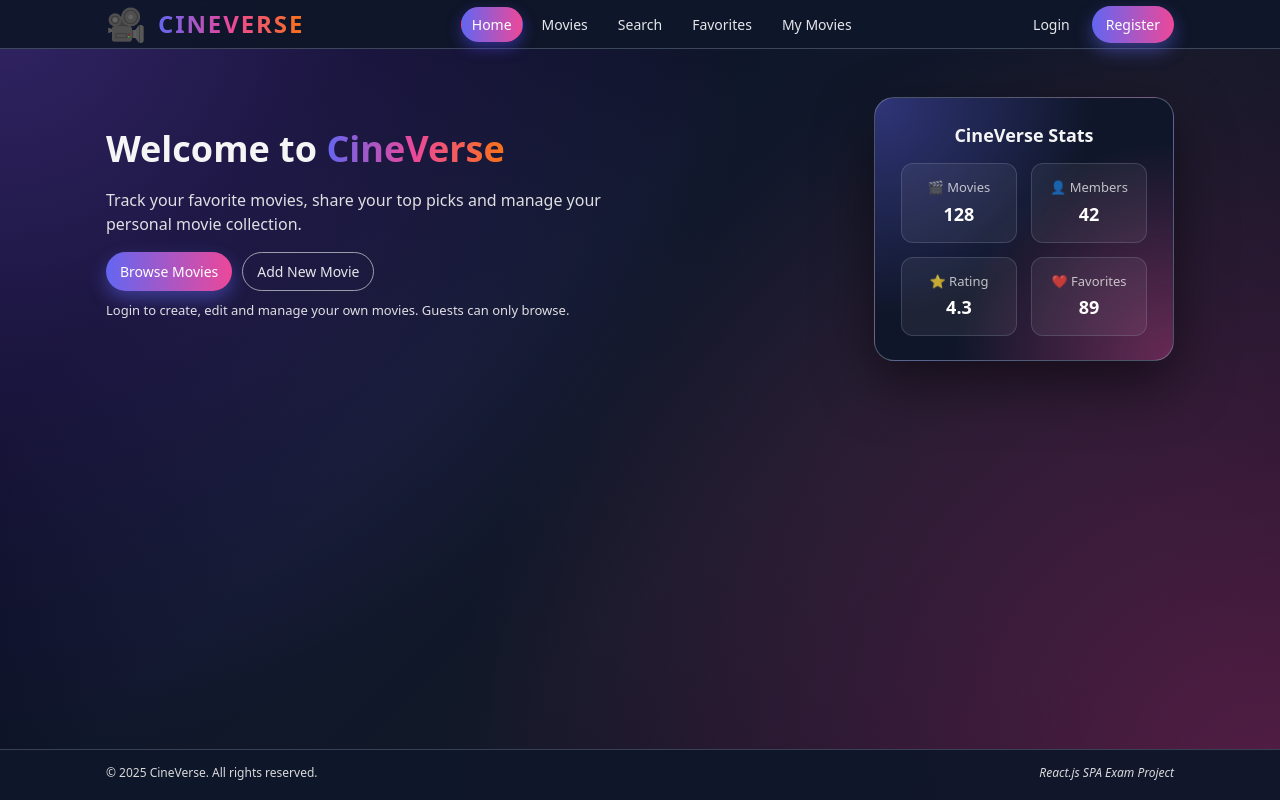
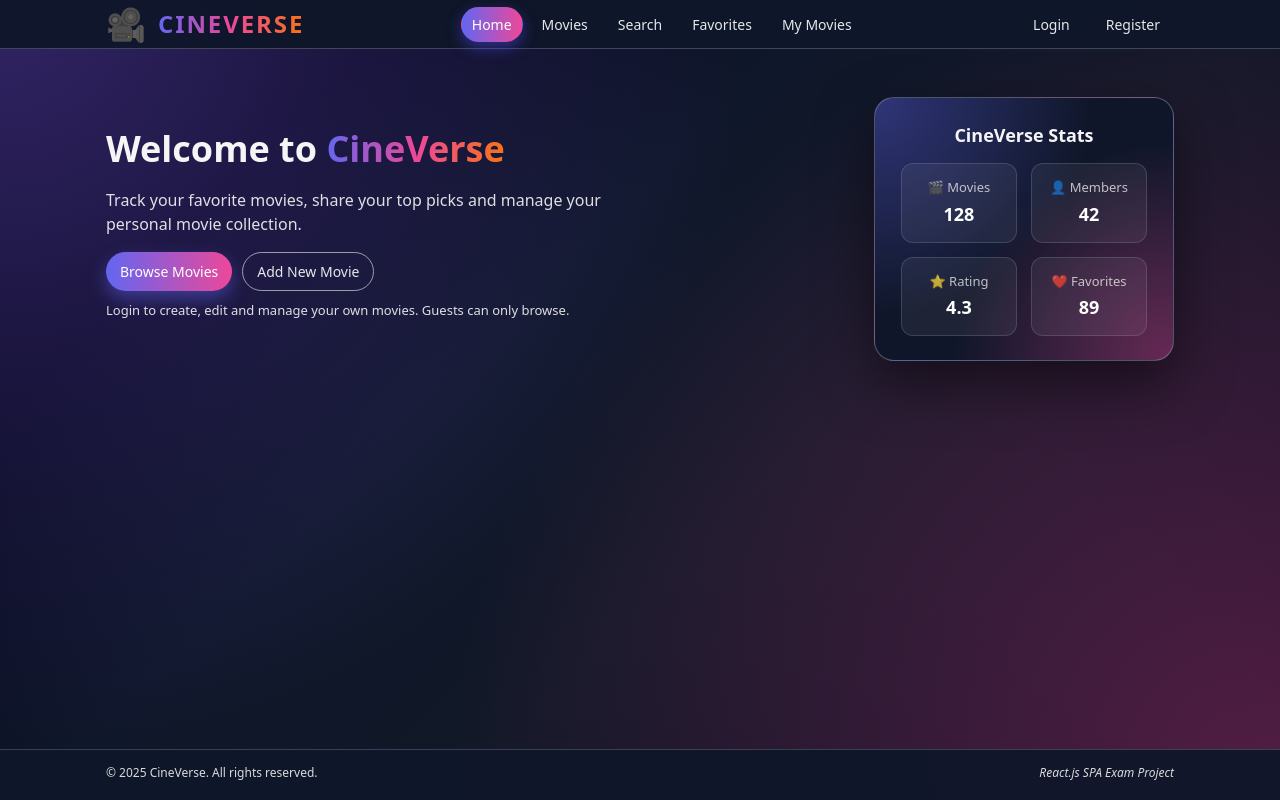
Before and after one commit to ZlatkoMarianov/React.js_Project, a React (Vite) app in the folder client/: page / in a window 1280 px wide. Built offline with nearby package versions, Linux system fonts and the light colour scheme.

Commit message:
Update routing and add sample movie data

```diff
--- a/client/src/App.jsx
+++ b/client/src/App.jsx
@@ -1,4 +1,4 @@
-import { Route, Routes } from 'react-router';
+import { Route, Routes } from 'react-router-dom';
 
 import Footer from './components/footer/Footer.jsx';
 import Header from './components/header/Header.jsx';
@@ -16,6 +16,7 @@ function App() {
           <Routes>
             <Route path="/" element={<Home />} />
             <Route path="/catalog" element={<MoviesCatalog />} />
+
             {/* <Route path="/catalog" element={<MoviesCatalog />} /> */}
             <Route path="*" element={<NotFound />} />
           </Routes>
--- a/client/src/components/header/Header.jsx
+++ b/client/src/components/header/Header.jsx
@@ -7,6 +7,7 @@ export default function Header() {
   return (
     <header className={styles.siteHeader}>
       <div className={`container ${styles.headerInner}`}>
+
         <Link to="/" className={styles.logo}>
           <span className={styles.logoMark}>🎥</span>
           <span className={styles.logoText}>CineVerse</span>
@@ -18,13 +19,13 @@ export default function Header() {
           <NavItem to="/favorites">Favorites</NavItem>
           <NavItem to="/my-movies">My Movies</NavItem>
         </nav>
+
         <div className={styles.authNav}>
-
-          {/* // TODO:  */}
+                    {/* // TODO:  */}
           <Link to="/login" className="btn btn-ghost">
             Login
           </Link>
-          <Link to="/register" className="btn btn-primary">
+          <Link to="/register" className="btn btn-ghost">
             Register
           </Link>
 
--- a/client/src/components/header/NavItem.jsx
+++ b/client/src/components/header/NavItem.jsx
@@ -1,4 +1,4 @@
-import { NavLink } from 'react-router';
+import { NavLink } from 'react-router-dom';
 
 import styles from './Header.module.css';
 
--- a/client/src/components/home/Home.jsx
+++ b/client/src/components/home/Home.jsx
@@ -1,7 +1,6 @@
 import { Link } from 'react-router';
+
 import styles from './Home.module.css';
-
-
 
 export default function Home() {
   return (
@@ -26,6 +25,7 @@ export default function Home() {
           <div className={styles.heroCard}>
             <h2>CineVerse Stats</h2>
 
+            {/* // TODO: change to dynamic data */}
             <div className={styles.statsGrid}>
               <div className={styles.statBox}>
                 <span>🎬 Movies</span>
--- a/client/src/components/movieCard/MovieCard.jsx
+++ b/client/src/components/movieCard/MovieCard.jsx
@@ -10,10 +10,10 @@ export default function MovieCard() {
         />
         <span className={styles.movieBadge}>4.5 ★</span>
 
-        <button className={`${styles.favToggle} ${styles.isFav}`} title="Remove from favourites">
+        <button className={`${styles.favToggle} ${styles.isFav}`} title="Remove from favorites">
           ❤️
         </button>
-        {/* <button className={styles.favToggle} title="Add to favourites">♡</button> */}
+        {/* <button className={styles.favToggle} title="Add to favorites">♡</button> */}
       </div>
       <div className={styles.movieBody}>
         <h3 className={styles.movieTitle}>Inception</h3>
```
Also changed, not shown: 1 other file (tests, documents, lock files or other folders).
